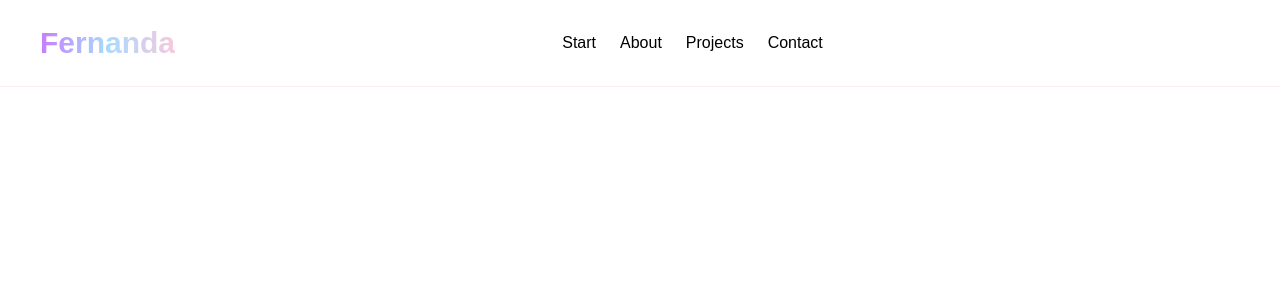
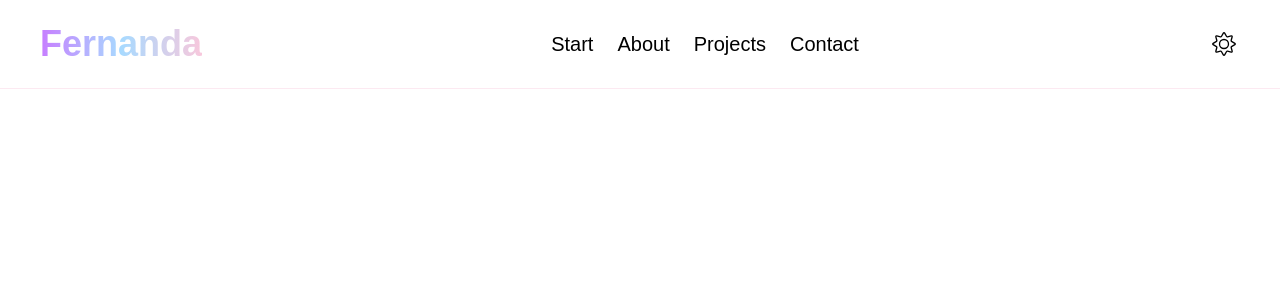
Before and after one commit to fernandasfarias/fernandasilvafarias-portfolio, a Next.js app: page / in a window 1280 px wide. Shown: the top 300 px of the page. Built offline with nearby package versions, Linux system fonts and the light colour scheme.

Commit message:
style(navbar): change dark and light button hover colors

```diff
--- a/app/components/layouts/NavBar.tsx
+++ b/app/components/layouts/NavBar.tsx
@@ -40,10 +40,10 @@ export default function NavBar(){
          backdrop-blur-lg
          w-full z-50 px-10 py-6
          border-b border-[#f8c8dc]/40 dark:border-white/10
-         flex items-center justify-between">
+         flex flex-row items-center justify-between">
 
             {/* logo/name */}
-            <h2 className="text-3xl font-bold
+            <h2 className="text-3xl md:text-4xl font-bold
             bg-gradient-to-r
             from-[#c77dff]
             via-[#a8daff]
@@ -54,37 +54,36 @@ export default function NavBar(){
             <section className="hidden md:flex items-center justify-center gap-6
             text-black dark:text-white">
 
-                <a href="#" className="text-base font-medium
+                <a href="#" className="text-xl font-medium
                 hover:text-[#c77dff] dark:hover:text-[#f8c8dc]
                 transition-colors">Start</a>
 
-                <a href="#" className="text-base font-medium
+                <a href="#" className="text-xl font-medium
                 hover:text-[#c77dff] dark:hover:text-[#f8c8dc]
                 transition-colors">About</a>
 
-                <a href="#" className="text-base font-medium
+                <a href="#" className="text-xl font-medium
                 hover:text-[#c77dff] dark:hover:text-[#f8c8dc]
                 transition-colors">Projects</a>
 
-                <a href="#" className="text-base font-medium
+                <a href="#" className="text-xl font-medium
                 hover:text-[#c77dff] dark:hover:text-[#f8c8dc]
                 transition-colors">Contact</a>
             </section>
 
             {/* light and dark mode button for mobile -> aparece somente no mobile*/}
-            <section className="text-3xl block md:hidden">
-                <button onClick={changeTheme}>
-                    {theme === "light" ? <IoMoonOutline className="text-black"/>:<CiSun className="text-white"/>}
+            <section className="block md:hidden">
+                <button onClick={changeTheme} className="flex items-center justify-center h-8 w-8  text-black dark:text-white hover:text-[#c77dff] dark:hover:text-[#f8c8dc] transition-colors duration-300">
+                    {theme === "light" ? <IoMoonOutline className="text-3xl"/>:<CiSun className="text-6xl"/>}
                 </button>
             </section>
 
             { /* mobile button */}
-            <button className="md:hidden"
+            <button className="md:hidden text-black dark:text-white hover:text-[#c77dff] dark:hover:text-[#f8c8dc] transition-colors duration-300"
             onClick={() => setOpen(!open)}
             aria-label="toogle menu"
             >
-                <GiHamburgerMenu className="text-3xl text-black dark:text-white
-                hover:text-[#f8c8dc]"/>
+                <GiHamburgerMenu className="text-3xl"/>
             </button>
 
             { /* menu mobile */}
@@ -116,8 +115,8 @@ export default function NavBar(){
 
             {/* light e dark mode button que aparece apenas de md para cima */}
             <section className="text-3xl hidden md:block">
-                <button onClick={changeTheme}>
-                    {theme === "light" ? <IoMoonOutline className="text-black"/>:<CiSun className="text-white"/>}
+                <button onClick={changeTheme} className="flex items-center justify-center h-8 w-8 text-black dark:text-white hover:text-[#c77dff] dark:hover:text-[#f8c8dc] transition-colors duration-300">
+                    {theme === "light" ? <IoMoonOutline className="text-3xl"/>:<CiSun className="text-6xl"/>}
                 </button>
             </section>
 
```
